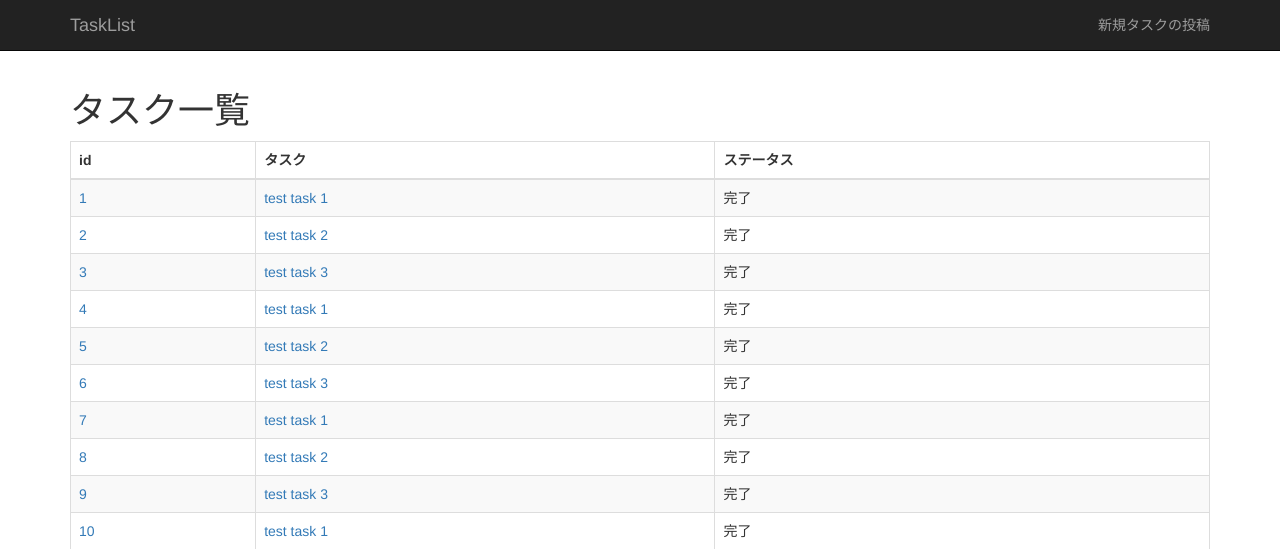
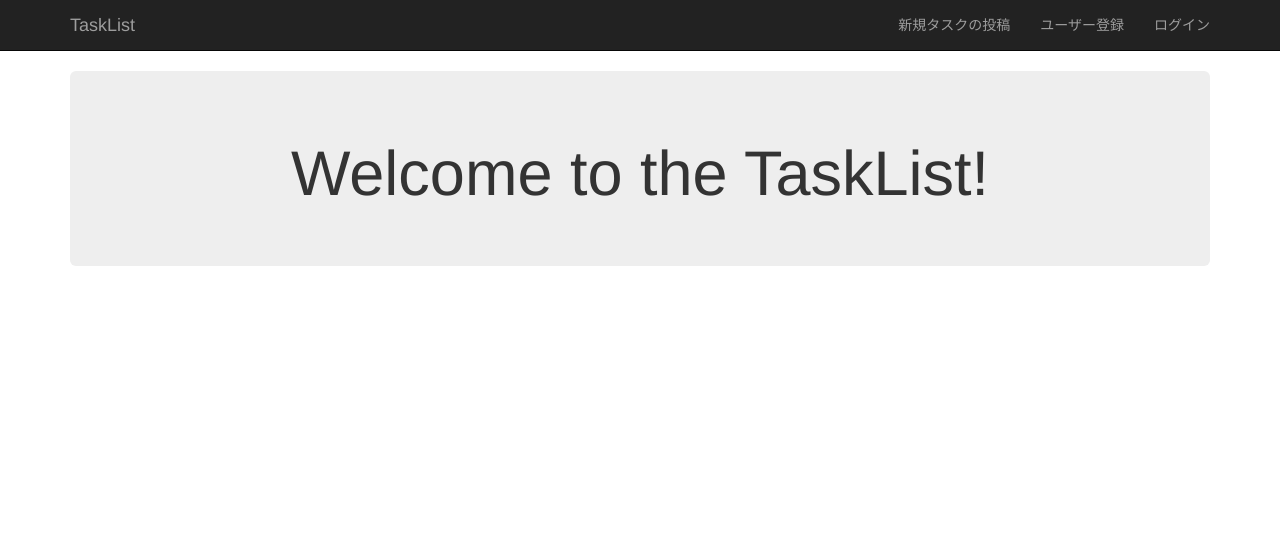
Before and after one commit to OKB84/kadai-tasklist, a Rails app: page / in a window 1280 px wide. Shown: the top 549 px of the page. Run offline with Rails 7, Linux system fonts and the light colour scheme; data comes from the database, SQL or seed files in the repository; style sheets or scripts are compiled from the project's sources; some libraries are stand-ins or nearby versions.

Commit message:
top page

```diff
--- /dev/null
+++ b/app/controllers/toppages_controller.rb
@@ -0,0 +1,4 @@
+class ToppagesController < ApplicationController
+  def index
+  end
+end
--- a/app/views/layouts/_navbar.html.erb
+++ b/app/views/layouts/_navbar.html.erb
@@ -10,11 +10,15 @@
         </button>
         <a class="navbar-brand" href="/">TaskList</a>
       </div>
+
       <div class="collapse navbar-collapse" id="bs-example-navbar-collapse-1">
         <ul class="nav navbar-nav navbar-right">
           <li><%= link_to  '新規タスクの投稿', new_task_path %></li>
+          <li><a ref="#">ユーザー登録</a></li>
+          <li><a ref="#">ログイン</a></li>
         </ul>
       </div>
+
     </div>
   </nav>
 </header>
--- /dev/null
+++ b/app/views/toppages/index.html.erb
@@ -0,0 +1,5 @@
+<div class="center jumbotron">
+  <div class="text-center">
+    <h1>Welcome to the TaskList!</h1>
+  </div>
+</div>
--- a/config/routes.rb
+++ b/config/routes.rb
@@ -1,5 +1,5 @@
 Rails.application.routes.draw do
   # For details on the DSL available within this file, see http://guides.rubyonrails.org/routing.html
-  root to: 'tasks#index'
+  root to: 'toppages#index'
   resources :tasks
 end
```
Also changed, not shown: app/views/layouts/_error_messages.html.erb (added, +9 -0 lines).
